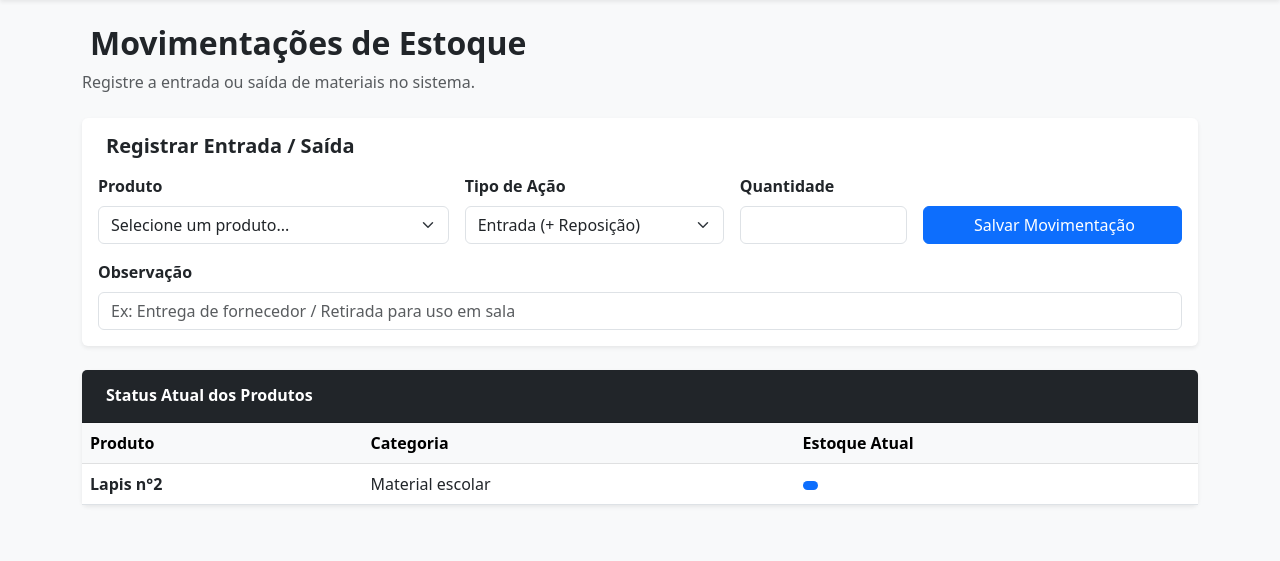
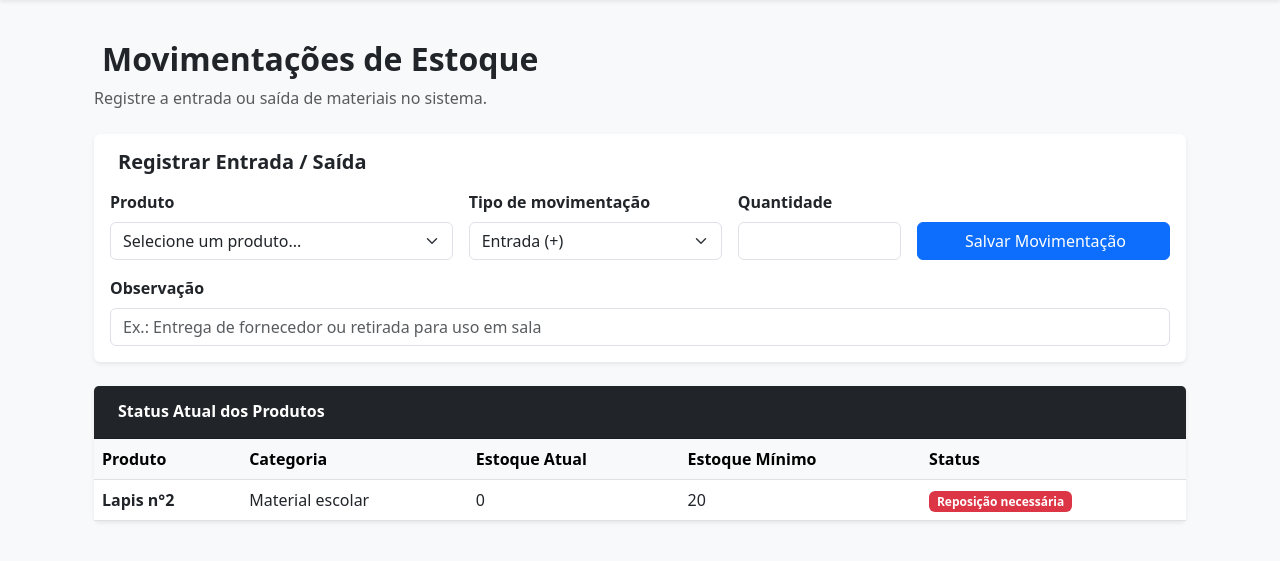
Before and after one commit to Hagane-no/Projeto-integrador-II, a Django app: page /movimentacoes/ in a window 1280 px wide. Shown: the part 56-617 px from the top of the page. Run offline with Django 5.2, Linux system fonts and the light colour scheme; a user stored in the database is signed in; data comes from the database, SQL or seed files in the repository.

Commit message:
Update reposicao.html

```diff
--- a/templates/reposicao.html
+++ b/templates/reposicao.html
@@ -1,49 +1,101 @@
+
 {% extends 'base.html' %}
 
 {% block title %}Movimentações de Estoque - Confiro Já{% endblock %}
 
 {% block content %}
+<div class="container-fluid py-3">
+
     <div class="d-flex justify-content-between align-items-center mb-4">
         <div>
-        <h2 class="fw-bold"><i class="bi bi-arrow-left-right me-2"></i>Movimentações de Estoque</h2>
-        <p class="text-muted mb-0">Registre a entrada ou saída de materiais no sistema.</p>
+            <h2 class="fw-bold">
+                <i class="bi bi-arrow-left-right me-2"></i>
+                Movimentações de Estoque
+            </h2>
+            <p class="text-muted mb-0">
+                Registre a entrada ou saída de materiais no sistema.
+            </p>
         </div>
     </div>
 
+    {% if messages %}
+        {% for message in messages %}
+            <div class="alert alert-{{ message.tags|default:'info' }} alert-dismissible fade show" role="alert">
+                {{ message }}
+                <button type="button" class="btn-close" data-bs-dismiss="alert" aria-label="Fechar"></button>
+            </div>
+        {% endfor %}
+    {% endif %}
+
     <div class="card shadow-sm border-0 mb-4">
         <div class="card-body">
-        <h5 class="fw-bold mb-3"><i class="bi bi-plus-slash-minus me-2"></i>Registrar Entrada / Saída</h5>
+            <h5 class="fw-bold mb-3">
+                <i class="bi bi-plus-slash-minus me-2"></i>
+                Registrar Entrada / Saída
+            </h5>
+
             <form method="POST">
                 {% csrf_token %}
+
                 <div class="row g-3">
                     <div class="col-md-4">
-                    <label class="form-label fw-bold">Produto</label>
-                    <select name="produto" class="form-select" required>
+                        <label for="produto" class="form-label fw-bold">
+                            Produto
+                        </label>
+                        <select id="produto" name="produto" class="form-select" required>
                             <option value="">Selecione um produto...</option>
                             {% for p in produtos %}
-                            <option value="{{ p.id }}">{{ p.nome }} ({{ p.quantidade_atual }} {{ p.unidade_medida }})</option>
+                                <option value="{{ p.id }}">
+                                    {{ p.nome }} (Estoque: {{ p.quantidade }})
+                                </option>
                             {% endfor %}
                         </select>
                     </div>
+
                     <div class="col-md-3">
-                    <label class="form-label fw-bold">Tipo de Ação</label>
-                    <select name="tipo" class="form-select" required>
-                        <option value="ENTRADA">Entrada (+ Reposição)</option>
-                        <option value="SAIDA">Saída (- Retirada)</option>
+                        <label for="tipo" class="form-label fw-bold">
+                            Tipo de movimentação
+                        </label>
+                        <select id="tipo" name="tipo" class="form-select" required>
+                            <option value="ENTRADA">Entrada (+)</option>
+                            <option value="SAIDA">Saída (-)</option>
                         </select>
                     </div>
+
                     <div class="col-md-2">
-                    <label class="form-label fw-bold">Quantidade</label>
-                    <input type="number" name="quantidade" class="form-control" min="1" required>
+                        <label for="quantidade" class="form-label fw-bold">
+                            Quantidade
+                        </label>
+                        <input
+                            id="quantidade"
+                            type="number"
+                            name="quantidade"
+                            class="form-control"
+                            min="1"
+                            step="1"
+                            required
+                        >
                     </div>
+
                     <div class="col-md-3 d-flex align-items-end">
                         <button type="submit" class="btn btn-primary w-100">
-                        <i class="bi bi-check-lg me-1"></i> Salvar Movimentação
+                            <i class="bi bi-check-lg me-1"></i>
+                            Salvar Movimentação
                         </button>
                     </div>
+
                     <div class="col-12">
-                    <label class="form-label fw-bold">Observação</label>
-                    <input type="text" name="observacao" class="form-control" placeholder="Ex: Entrega de fornecedor / Retirada para uso em sala">
+                        <label for="observacao" class="form-label fw-bold">
+                            Observação
+                        </label>
+                        <input
+                            id="observacao"
+                            type="text"
+                            name="observacao"
+                            class="form-control"
+                            maxlength="1000"
+                            placeholder="Ex.: Entrega de fornecedor ou retirada para uso em sala"
+                        >
                     </div>
                 </div>
             </form>
@@ -52,8 +104,12 @@
 
     <div class="card shadow-sm border-0">
         <div class="card-header bg-dark text-white py-3">
-        <h5 class="mb-0 fs-6 fw-bold"><i class="bi bi-list-check me-2"></i>Status Atual dos Produtos</h5>
+            <h5 class="mb-0 fs-6 fw-bold">
+                <i class="bi bi-list-check me-2"></i>
+                Status Atual dos Produtos
+            </h5>
         </div>
+
         <div class="card-body p-0">
             <div class="table-responsive">
                 <table class="table table-hover align-middle mb-0">
@@ -62,18 +118,35 @@
                             <th>Produto</th>
                             <th>Categoria</th>
                             <th>Estoque Atual</th>
+                            <th>Estoque Mínimo</th>
+                            <th>Status</th>
                         </tr>
                     </thead>
+
                     <tbody>
                         {% for p in produtos %}
                             <tr>
                                 <td class="fw-bold">{{ p.nome }}</td>
                                 <td>{{ p.categoria.nome }}</td>
-                            <td><span class="badge bg-primary">{{ p.quantidade_atual }} {{ p.unidade_medida }}</span></td>
+                                <td>{{ p.quantidade }}</td>
+                                <td>{{ p.quantidade_minima }}</td>
+                                <td>
+                                    {% if p.quantidade <= p.quantidade_minima %}
+                                        <span class="badge bg-danger">
+                                            Reposição necessária
+                                        </span>
+                                    {% else %}
+                                        <span class="badge bg-success">
+                                            Estoque adequado
+                                        </span>
+                                    {% endif %}
+                                </td>
                             </tr>
                         {% empty %}
                             <tr>
-                            <td colspan="3" class="text-center py-4 text-muted">Nenhum produto cadastrado.</td>
+                                <td colspan="5" class="text-center py-4 text-muted">
+                                    Nenhum produto cadastrado.
+                                </td>
                             </tr>
                         {% endfor %}
                     </tbody>
@@ -81,4 +154,6 @@
             </div>
         </div>
     </div>
+
+</div>
 {% endblock %}
```
Lines whose indentation alone changed are shown as unchanged.
